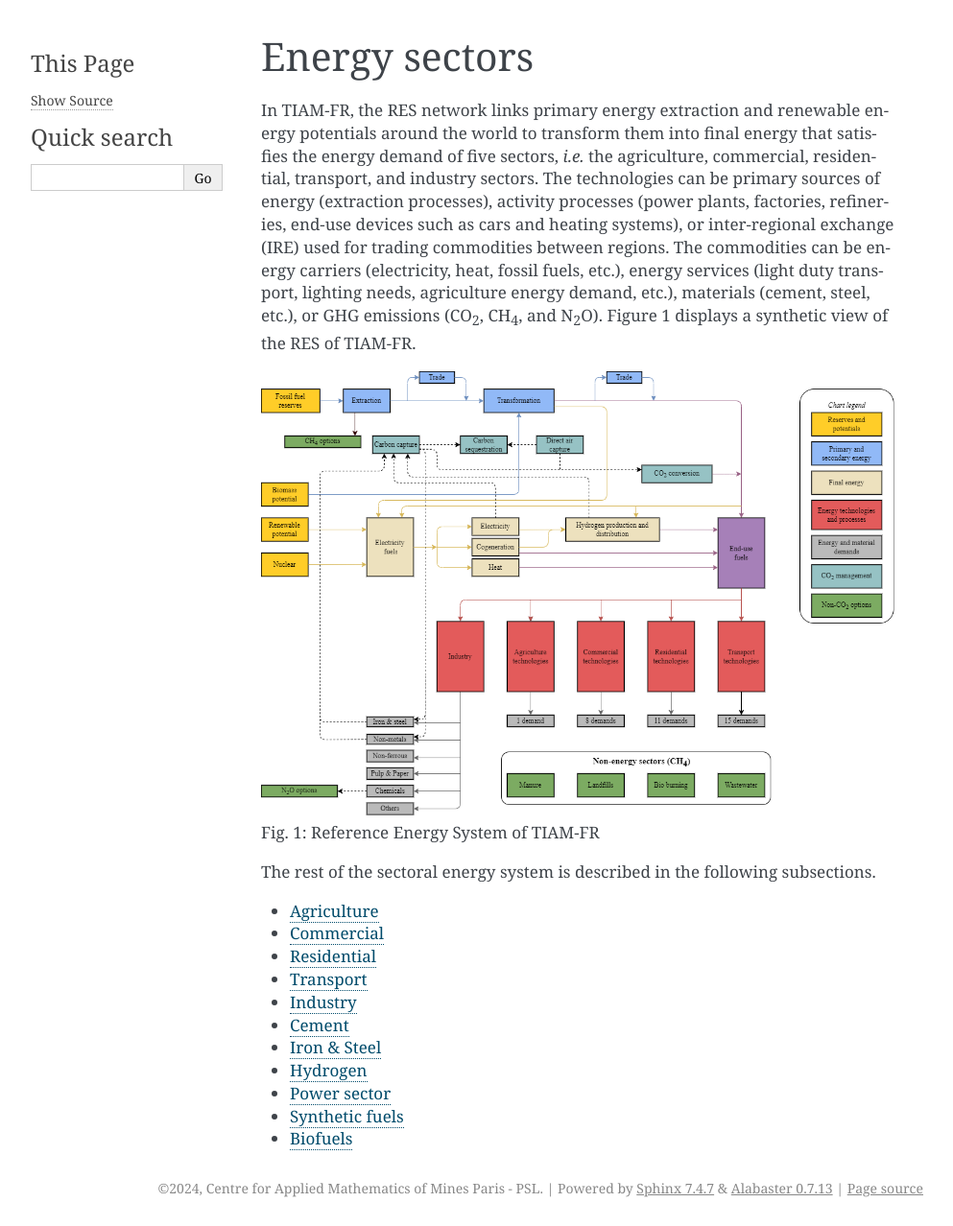
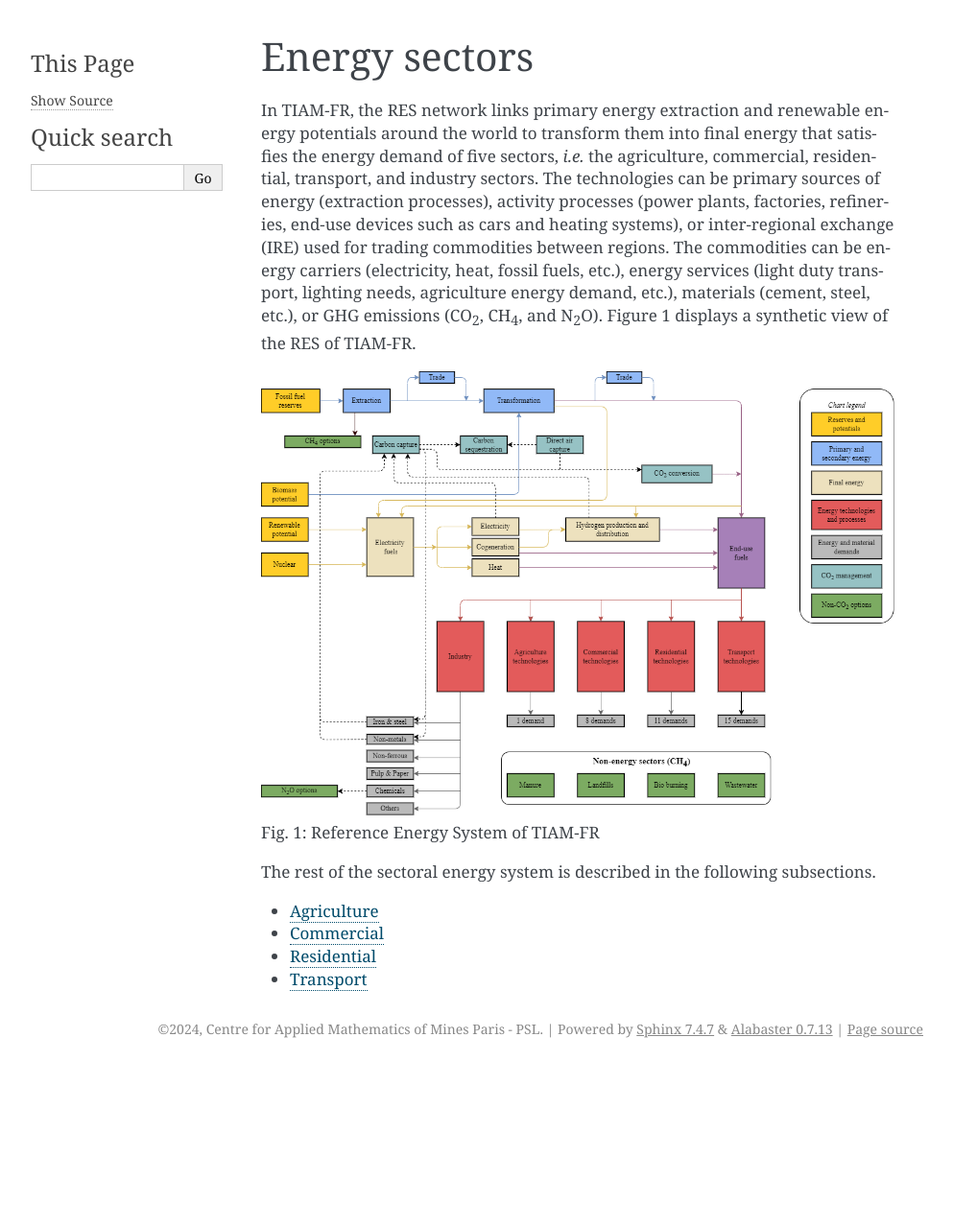
Before and after one commit to LucasDesport/tiam-fr, a Sphinx documentation site: the page built from docs/energy-sectors/index.md, in a window 1280 px wide. Shown: the whole page at 96% size, without its empty margins (148-1141 px from the left). Built offline with Sphinx 7.4.7, drawn with Linux system fonts in a browser that asks for light colours; formulas are drawn with MathJax 3; after the commit the page ends 1112 px from its top, so only the background shows below that.

Commit message:
Update index.md
removed specifications in the toctree

````diff
--- a/docs/energy-sectors/index.md
+++ b/docs/energy-sectors/index.md
@@ -18,11 +18,4 @@ glob:
 maxdepth: 5
 ---
 *
-industry/index
-industry/cement/index
-industry/iron-steel/index
-supply/hydrogen
-supply/power-sector
-supply/synthetic-fuels
-supply/biofuels
 ```
````
